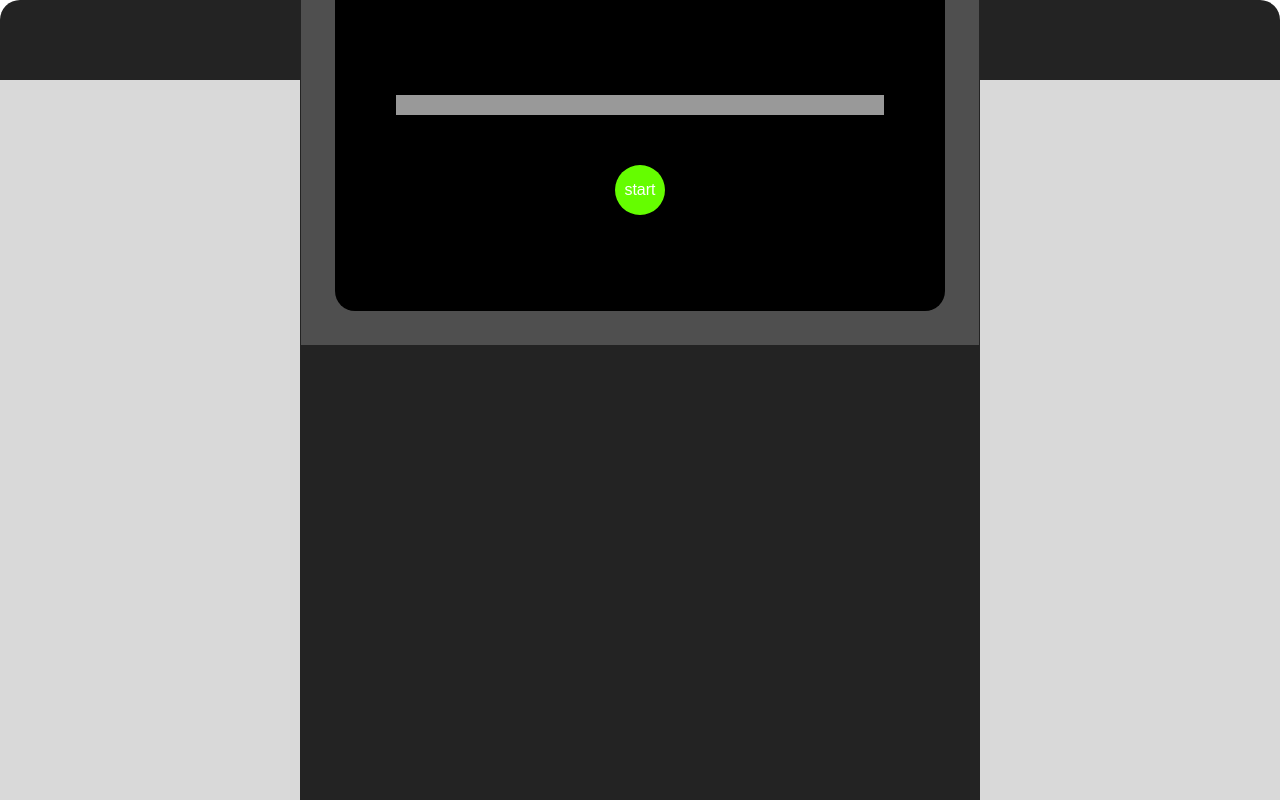
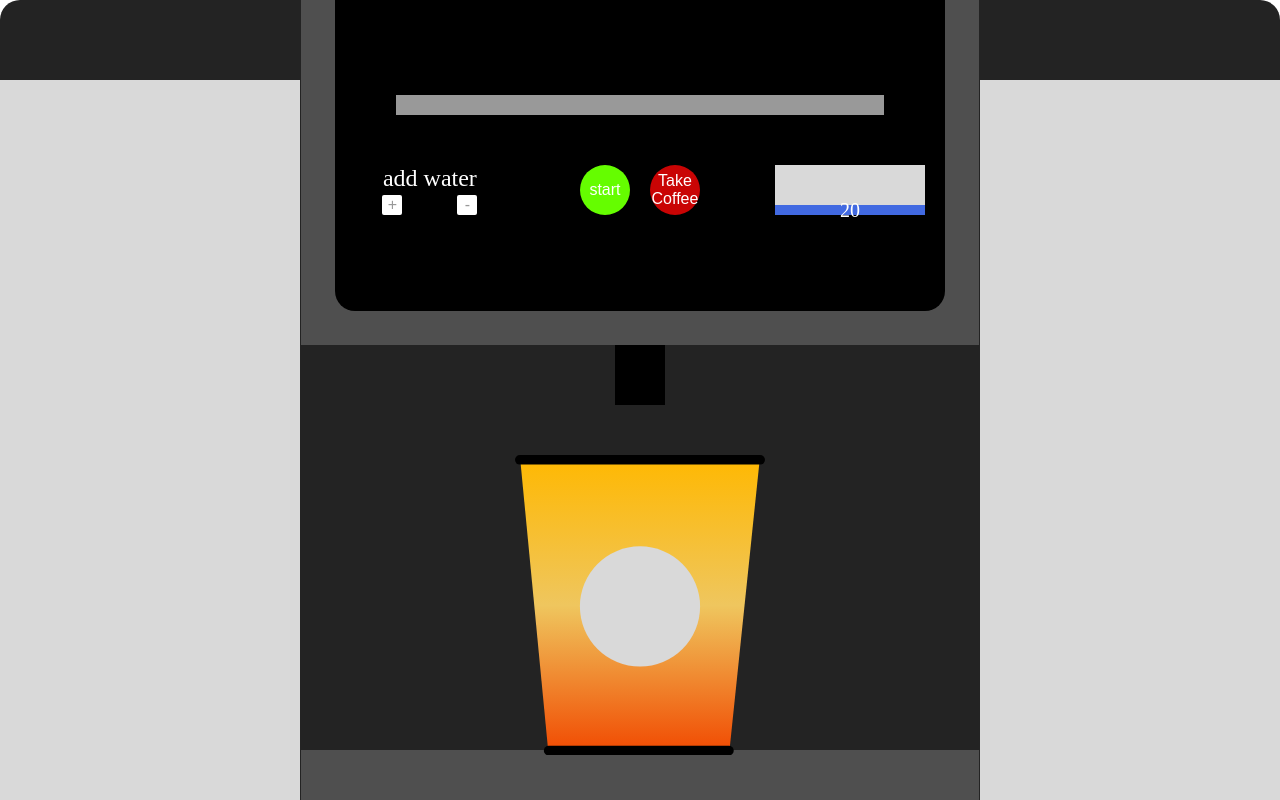
Before and after one commit to Danvik2408/CoffeeMachine, a plain HTML site: page index.html in a window 1280 px wide. Drawn offline with Linux system fonts and the light colour scheme.

Commit message:
add button, reset style

```diff
--- a/index.html
+++ b/index.html
@@ -19,16 +19,35 @@
                             <!-- loader start -->
                                <div class="loaderContainer">
                                 <div class="loaderInner" id ="loaderInner">
-                                <div class="loaderValue" id="loaderValue">
-
+                                    <div class="loaderValue" id="loaderValue"></div>
+                                </div>
+                            </div>
+                            <!-- loader end -->
+                            <div class="buttonGroup">
+                                <div class="addWater">
+                                    <p>add water</p>
+                                     <div class="addWaterBtnGroup">
+                                        <button class="addwaterBtn" id="addWaterBtn">+</button>
+                                        <button class="minusWater" id="minusWaterBtn">-</button>
+                                     </div>
+                                </div>
+                                <div class="importantButton">
+                                    <button id="startButton" class="startButton">start</button>
+                                    <button id="endButton" class="endButton">Take Coffee</button>
+                                </div>
+                                <div class="waterValue">
+                                    <div class="waterCup" id="waterCup">
+                                        <p class="Value" id="Value">20</p>
                                     </div>
                                 </div>
                             </div>
-                            <!-- loader end -->
-                            <button id="startButton" class="startButton">start</button>
                         </div>
                       </div>
-                      <div class="glasse"></div>
+                      <div class="glassePart">
+                        <div class="water" id="water"></div>
+                        <div class="waterLine"></div>
+                        <div class="glasse" id="glasse"></div>
+                      </div>
                 </div>
 
 
--- a/main.js
+++ b/main.js
@@ -1,16 +1,54 @@
-let readyTime=2
-          let percent=0
 
-          let realTime=(readyTime*1000)/100
+function coffeeMachine(waterLevel,readyTime,percent){
+  function addWater(waterLevel){
+    addWaterBtn.onclick=function(){
+      if(waterLevel<=90){
+        waterLevel+=10
+        waterCup.style.height=waterLevel+'%'
+        Value.innerText=waterLevel
+      }
+    }
+  }
+  addWater(waterLevel)
+
+  function minusWater(waterLevel){
+    minusWaterBtn.onclick=function(){
+      if(waterLevel>=30){
+        waterLevel-=10
+        waterCup.style.height=waterLevel+'%'
+        Value.innerText=waterLevel
+      }
+    }
+  }
+  minusWater(waterLevel)
+
+  function making(readyTime,percent){
+    let realTime=(readyTime*1000)/100
         startButton.onclick=function(){
             let loader=setInterval(function(){
                 percent++
-                loaderValue.innerText=percent
+                loaderValue.innerText='...'
                 loaderInner.style.width=percent+`%`
+
+                if(percent>=20){
+                  loaderValue.innerText='warm up water'
+                }
+                if(percent>=70){
+                 water.style.marginTop='50px'
+                 water.style.height='100px'
+                 loaderValue.innerText='pour coffee'
+                }
 
                 if(percent>=100){
                  clearInterval(loader)
+                 water.style.display='none'
                  loaderValue.innerText='Coffee ready'
+                 water.style.marginTop='150px'
                 }
                },realTime)
         }
+  }
+  making(readyTime,percent)
+
+}
+coffeeMachine(20,10,0)
--- a/style.css
+++ b/style.css
@@ -67,9 +67,15 @@
 }
 .loaderValue{
 color: #fff;
+font-size: 12px;
+}
+.importantButton{
+    width: 120px;
+    display: flex;
+    align-items: center;
+    justify-content: space-between;
 }
 .startButton{
-    margin-top: 50px;
     width: 50px;
     height: 50px;
     background-color: rgb(101, 253, 0);
@@ -77,4 +83,121 @@ color: #fff;
     font-size: 16px;
     border-radius: 50%;
     border: none;
+    cursor: pointer;
 }
+.endButton{
+    width: 50px;
+    height: 50px;
+    background-color: rgb(201, 4, 4);
+    color: #fff;
+    font-size: 16px;
+    border-radius: 50%;
+    border: none;
+    cursor: pointer;
+}
+.buttonGroup{
+    width: 100%;
+    height: 50px;
+    display: flex;
+    align-items: center;
+    justify-content: space-between;
+    margin: 50px 0 0;
+    padding: 0px 20px;
+}
+.glassePart{
+    width: 100%;
+    height: 455px;
+    display: flex;
+    align-items: center;
+    flex-direction: column;
+    justify-content: space-between;
+    border-bottom: 50px solid #4F4F4F;
+}
+.waterLine{
+    width: 50px;
+    height: 60px;
+    background-color: #000;
+    position: absolute;
+    z-index: 2;
+}
+.glasse{
+    width: 250px;
+    height: 300px;
+    z-index: 2;
+    position: absolute;
+    background-image: url(./img/Glasse.svg);
+    background-size: cover;
+    margin-top: 110px;
+    transition: 1s;
+}
+.water{
+    position: absolute;
+    z-index: 1;
+    background-color: chocolate;
+    width: 20px;
+    height: 50px;
+    transition: 1s;
+}
+.addWater{
+    width: 150px;
+    height: 100%;
+    font-size: 24px;
+    display: flex;
+    flex-direction: column;
+    align-items: center;
+    justify-content: space-between;
+}
+.addWater p{
+    font-size: 24px;
+    color: #fff;
+}
+.addWaterBtnGroup{
+    width: 100%;
+    display: flex;
+    align-items: center;
+    justify-content: space-around;
+}
+.addwaterBtn{
+    border: none;
+    color: #999;
+    background-color: #fff;
+    cursor: pointer;
+    font-size: 16px;
+    width: 20px;
+    height: 20px;
+    border-radius: 2px;
+}
+.minusWater{
+    border: none;
+    color: #999;
+    cursor: pointer;
+    background-color: #fff;
+    font-size: 16px;
+    width: 20px;
+    height: 20px;
+    border-radius: 2px;
+}
+.waterValue{
+    width: 150px;
+    height: 100%;
+    background-color: #D9D9D9;
+    font-size: 24px;
+    border: none;
+    color: #000;
+    display: flex;
+    flex-wrap: wrap-reverse;
+}
+.waterCup{
+    width: 100%;
+    height: 20%;
+    background-color: royalblue;
+    transition: 1s;
+    display: flex;
+    align-items: center;
+    justify-content: center;
+}
+.Value{
+    font-size: 20px;
+    color: #fff;
+    transition: 1s;
+}
```
Also changed, not shown: img/Glasse.svg (added).
